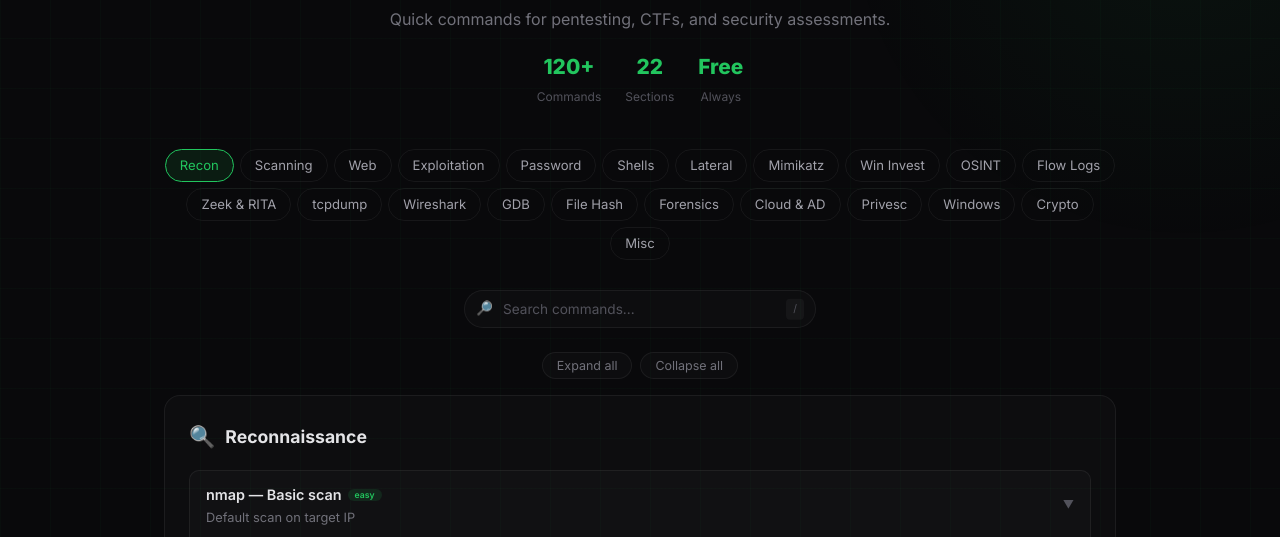
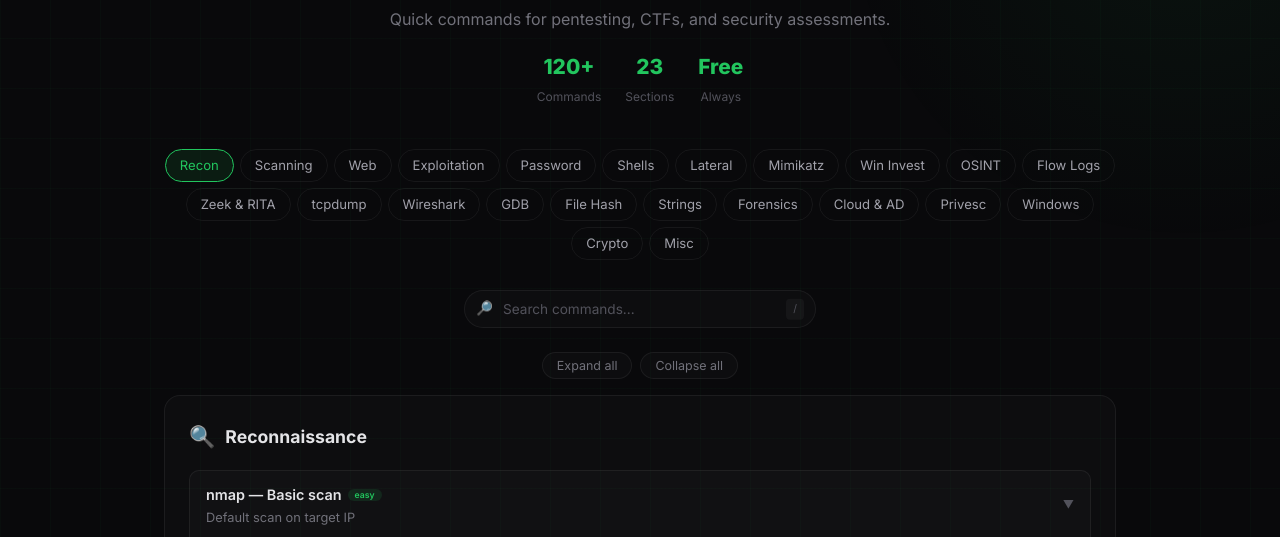
Before and after one commit to gnaixnaij/cyber-cheatsheet, a plain HTML site: page index.html in a window 1280 px wide. Shown: the part 212-749 px from the top of the page. Drawn offline with Linux system fonts and the light colour scheme.

Commit message:
Add strings section: 11 forensics commands for string extraction/IP/URL hunting

```diff
--- a/data.js
+++ b/data.js
@@ -496,6 +496,24 @@
     ]
   },
   {
+    id: 'strings-cmd',
+    emoji: '\u{1F4DC}',
+    title: 'Forensics — strings',
+    commands: [
+      { title: 'strings — Basic extraction', desc: 'Extract printable ASCII strings', diff: 'easy', code: 'strings <file>' },
+      { title: 'strings — Min length', desc: 'Show strings of N chars or more', diff: 'easy', code: 'strings -n <length> <file>' },
+      { title: 'strings — Scan entire file', desc: 'Scan whole file (not just initialized data)', diff: 'medium', code: 'strings -a <file>' },
+      { title: 'strings — UTF-16 LE', desc: 'Extract little-endian Unicode strings', diff: 'medium', code: 'strings -e l <file>' },
+      { title: 'strings — UTF-16 BE', desc: 'Extract big-endian Unicode strings', diff: 'medium', code: 'strings -e b <file>' },
+      { title: 'strings — Display offsets', desc: 'Show hex offsets before each string', diff: 'medium', code: 'strings -t x <file>' },
+      { title: 'strings — Search keyword', desc: 'Extract then grep for pattern', diff: 'medium', code: 'strings <file> | grep <keyword>' },
+      { title: 'strings — Extract URLs', desc: 'Find embedded HTTP links', diff: 'hard', code: 'strings <file> | grep http' },
+      { title: 'strings — Extract IPs', desc: 'Find embedded IP addresses', diff: 'hard', code: 'strings <file> | grep -E \'([0-9]{1,3}\\.){3}[0-9]{1,3}\'' },
+      { title: 'strings — Recursive directory', desc: 'Run strings on all files in dir', diff: 'hard', code: 'find <dir> -type f -exec strings {} \\;' },
+      { title: 'strings — Save to file', desc: 'Write extracted strings to output', diff: 'easy', code: 'strings <file> > <output>' },
+    ]
+  },
+  {
     id: 'forensics',
     emoji: '\u{1F52C}',
     title: 'Forensics',
--- a/index.html
+++ b/index.html
@@ -419,7 +419,7 @@
   <p>Quick commands for pentesting, CTFs, and security assessments.</p>
   <div style="display:flex;justify-content:center;gap:24px;flex-wrap:wrap;margin-top:18px">
     <div><span style="font-weight:800;color:var(--accent);font-size:1.3em">120+</span><br><span style="font-size:0.75em;color:var(--text-muted)">Commands</span></div>
-    <div><span style="font-weight:800;color:var(--accent);font-size:1.3em">22</span><br><span style="font-size:0.75em;color:var(--text-muted)">Sections</span></div>
+    <div><span style="font-weight:800;color:var(--accent);font-size:1.3em">23</span><br><span style="font-size:0.75em;color:var(--text-muted)">Sections</span></div>
     <div><span style="font-weight:800;color:var(--accent);font-size:1.3em">Free</span><br><span style="font-size:0.75em;color:var(--text-muted)">Always</span></div>
   </div>
 </section>
@@ -441,6 +441,7 @@
   <a href="#wireshark">Wireshark</a>
   <a href="#gdb">GDB</a>
   <a href="#file-hash">File Hash</a>
+  <a href="#strings-cmd">Strings</a>
   <a href="#forensics">Forensics</a>
   <a href="#cloud">Cloud &amp; AD</a>
   <a href="#privesc">Privesc</a>
```
